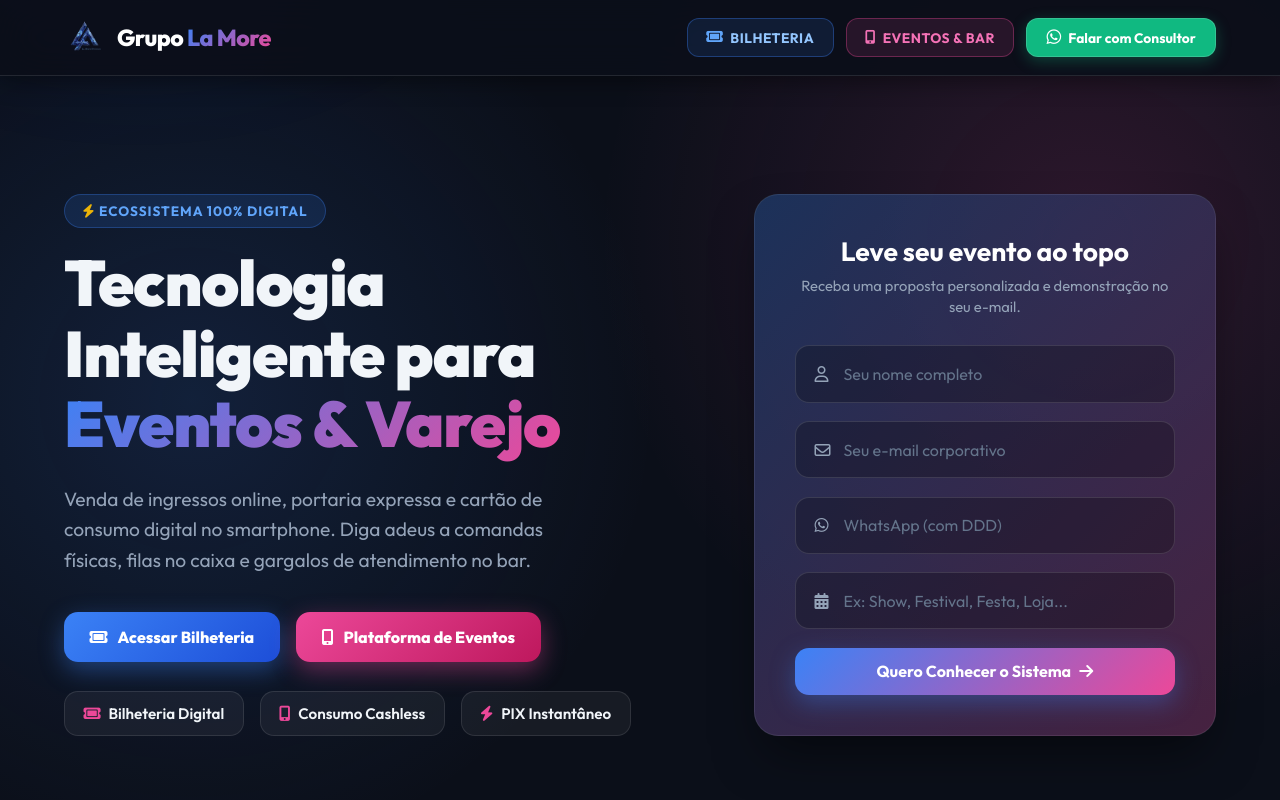
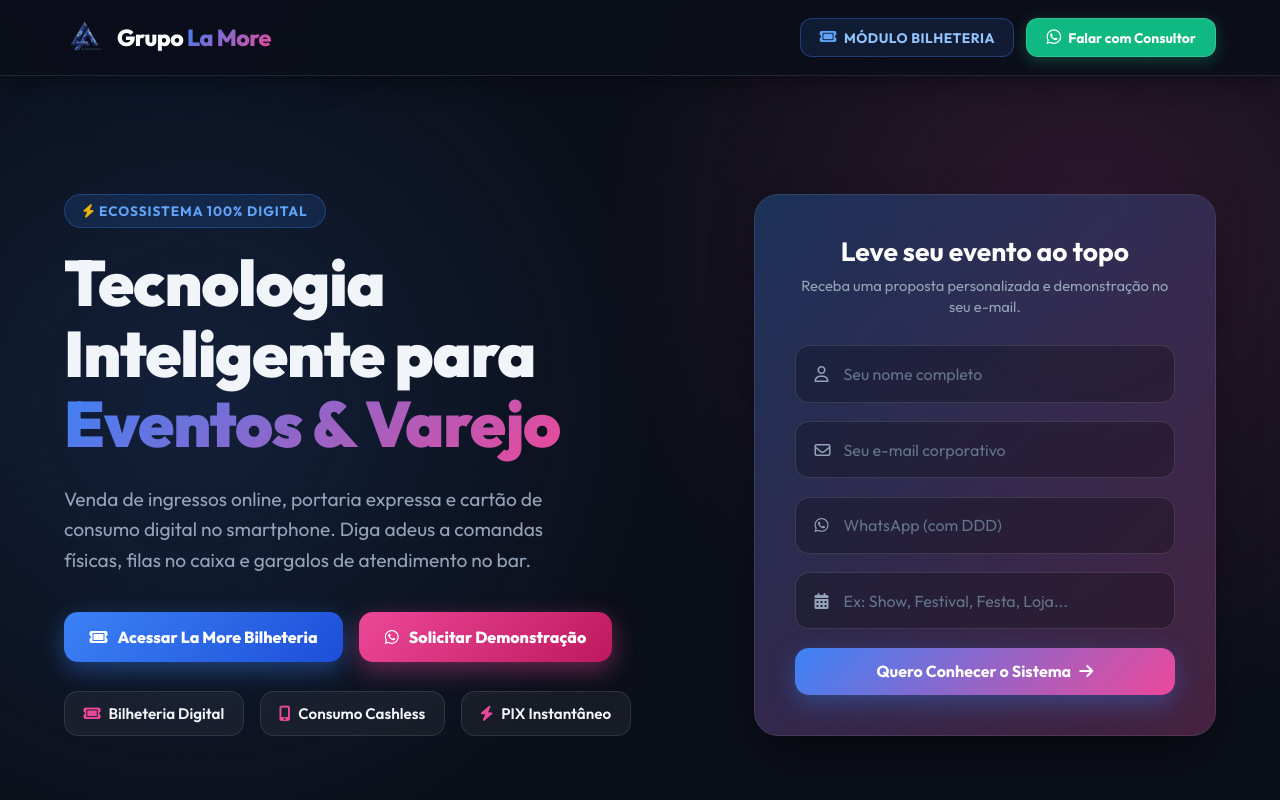
Before and after one commit to LC-new2021/LaMoreAutomacao, a plain HTML site: page index.html in a window 1280 px wide. Shown: the top 800 px of the page. Drawn offline with Linux system fonts and the light colour scheme.

Commit message:
chore(ui): remove login link de eventos da navbar e ajusta destaque da bilheteria e demonstracao

```diff
--- a/index.html
+++ b/index.html
@@ -34,11 +34,7 @@
         <div class="nav-actions-row">
             <a href="https://bilheteria.grupolamore.com.br" target="_blank" class="btn-bilheteria">
                 <i class="fa-solid fa-ticket"></i>
-                <span>Bilheteria</span>
-            </a>
-            <a href="https://eventos.grupolamore.com.br" target="_blank" class="btn-eventos-nav">
-                <i class="fa-solid fa-mobile-screen-button"></i>
-                <span>Eventos & Bar</span>
+                <span>Módulo Bilheteria</span>
             </a>
             <a href="https://wa.me/5561993688095?text=Ol%C3%A1%2C%20gostaria%20de%20saber%20mais%20sobre%20as%20solu%C3%A7%C3%B5es%20do%20Grupo%20La%20More!" target="_blank" class="btn-consultor" id="chatbotBtn">
                 <i class="fa-brands fa-whatsapp"></i>
@@ -60,10 +56,10 @@
                 <!-- Botões de Acesso Rápido às Plataformas -->
                 <div class="hero-cta-buttons">
                     <a href="https://bilheteria.grupolamore.com.br" target="_blank" class="btn btn-hero-bilheteria">
-                        <i class="fa-solid fa-ticket"></i> Acessar Bilheteria
+                        <i class="fa-solid fa-ticket"></i> Acessar La More Bilheteria
                     </a>
-                    <a href="https://eventos.grupolamore.com.br" target="_blank" class="btn btn-hero-eventos">
-                        <i class="fa-solid fa-mobile-screen-button"></i> Plataforma de Eventos
+                    <a href="https://wa.me/5561993688095?text=Ol%C3%A1%2C%20gostaria%20de%20uma%20demonstra%C3%A7%C3%A3o%20do%20Cart%C3%A3o%20de%20Consumo%20Digital!" target="_blank" class="btn btn-hero-eventos">
+                        <i class="fa-brands fa-whatsapp"></i> Solicitar Demonstração
                     </a>
                 </div>
 
```
Also changed, not shown: consumacao.png (deleted), emblem-clean.png (deleted), favicon.png (deleted), fichas.png (deleted), logo-white.png (deleted), logo.png (deleted), pos.png (deleted).
